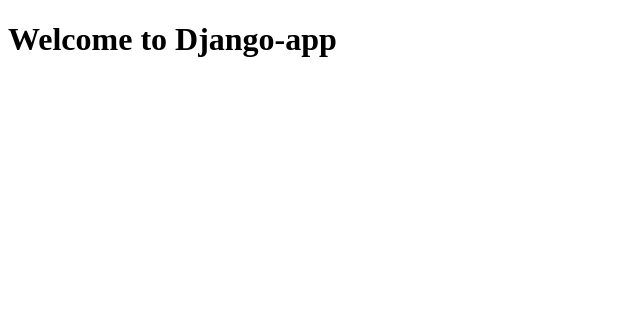
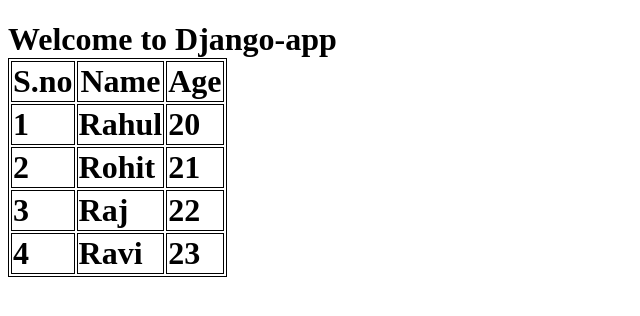
Before and after one commit to rahulsamant37/Basic-Django, a Django app: page / in a window 1280 px wide. Shown: the top 316 px of the page, without its empty margins (0-640 px from the left). Run offline with Django 5.2, Linux system fonts and the light colour scheme.

Commit message:
learning template's in django

```diff
--- a/django_app/home/templates/index.html
+++ b/django_app/home/templates/index.html
@@ -4,10 +4,29 @@
     <meta charset="UTF-8">
     <meta name="viewport" content="width=device-width, initial-scale=1.0">
     <title>Django-app</title>
+    <style>
+        table, th, td {
+          border: 1px solid black;
+        }
+    </style>
 </head>
 <body>
     <h1>
         Welcome to Django-app
+        <table>
+            <tr>
+              <th>S.no</th>
+              <th>Name</th>
+              <th>Age</th>
+            </tr>
+            {% for peoples in people%}
+            <tr>
+              <td>{{forloop.counter}}</td>
+              <td>{{peoples.name}}</td>
+              <td>{{peoples.age}}</td>
+            </tr>
+            {% endfor %}
+        </table>
     </h1>
 
 </body>
--- a/django_app/home/views.py
+++ b/django_app/home/views.py
@@ -5,7 +5,13 @@
 
 
 def home(request):
-    return render(request, "index.html")
+    people = [
+        {'name': 'Rahul', 'age': 20},
+        {'name': 'Rohit', 'age': 21},
+        {'name': 'Raj', 'age': 22},
+        {'name': 'Ravi', 'age': 23}
+    ]
+    return render(request, 'index.html', {'people': people})
 
 def sucess(request):
     return HttpResponse("<h1>Success</h1>")
```
